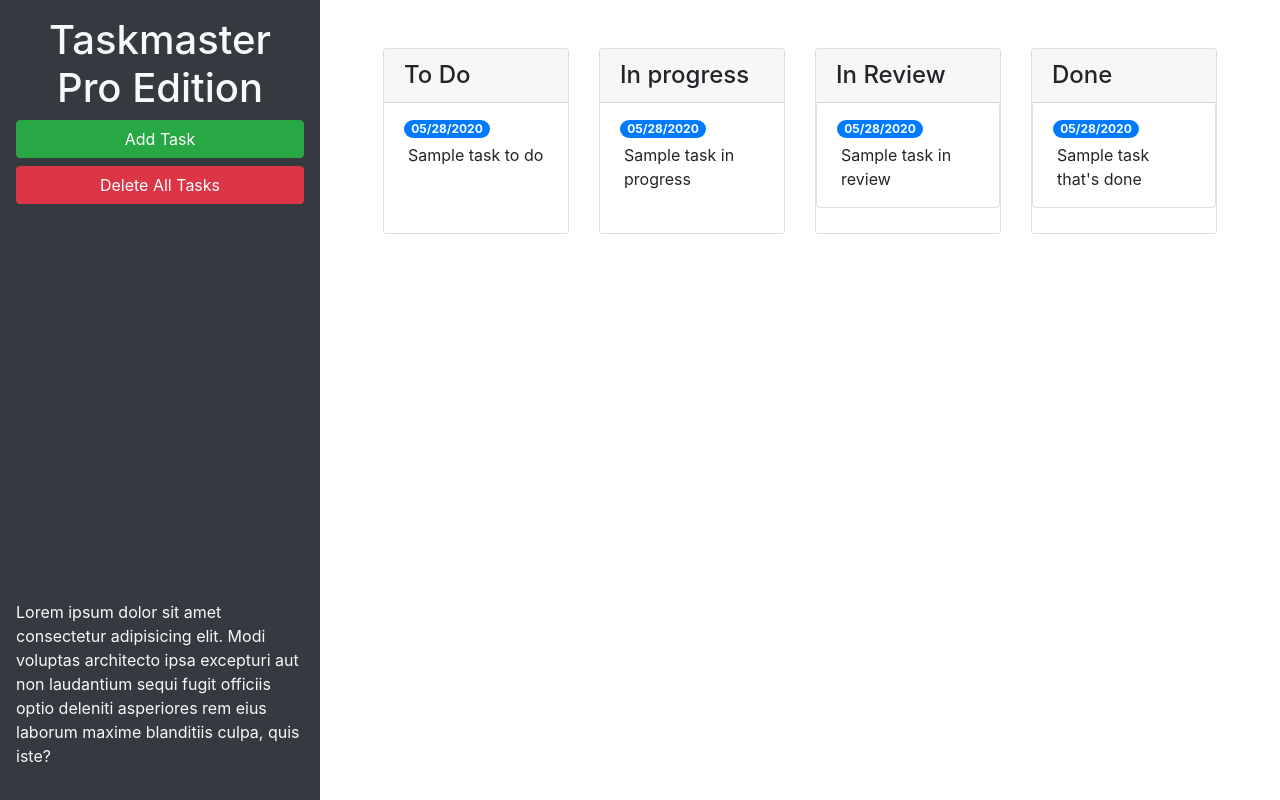
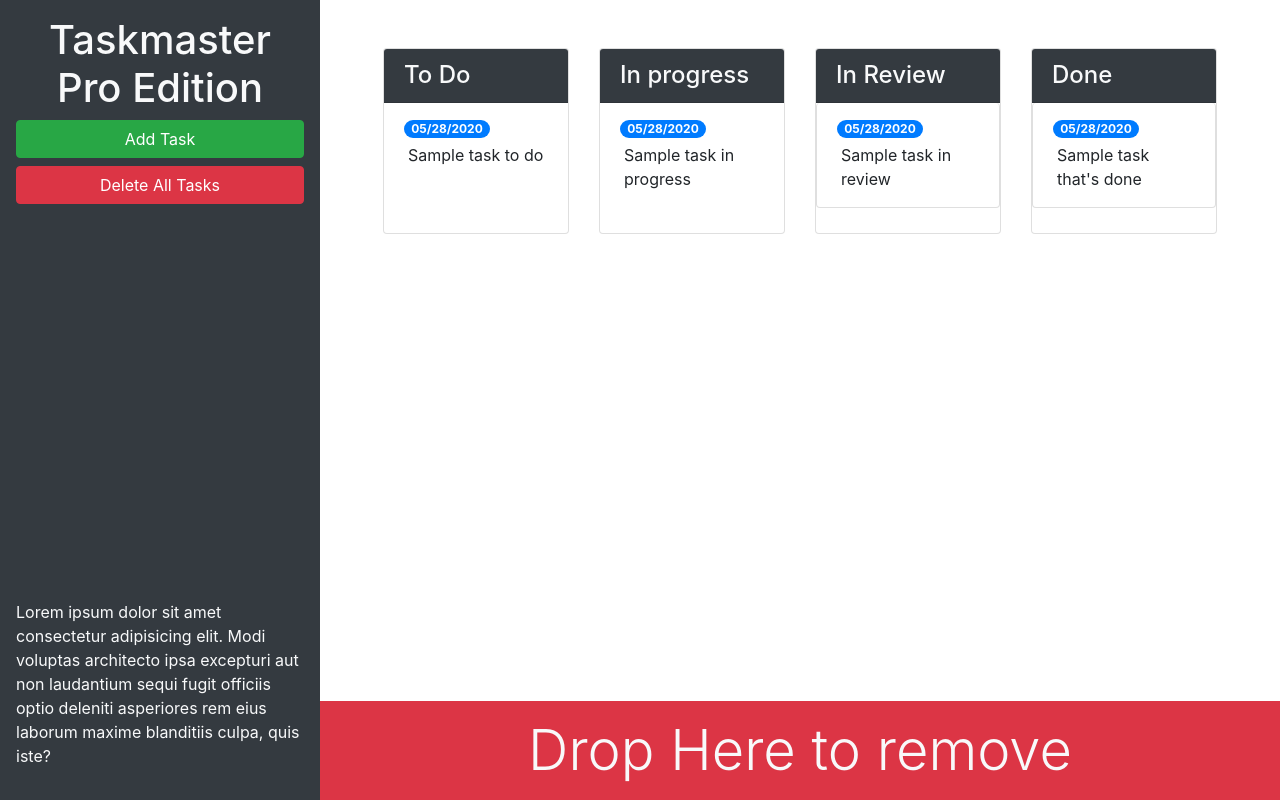
Before and after one commit to tarekyou/taskmaster-pro, a plain HTML site: page index.html in a window 1280 px wide. Drawn offline with nearby package versions, Linux system fonts and the light colour scheme.

Commit message:
closing branch

```diff
--- a/index.html
+++ b/index.html
@@ -13,21 +13,21 @@
 <body>
 
   <div class="row min-vh-100 no-gutters">
-    <header class="col-12 col-lg-3 bg-dark text-light d-flex flex-column p-4 p-lg-3">
+    <header class="col-12 col-lg-3 bg-dark text-light sticky-top d-flex flex-column p-4 p-lg-3">
       <h1 class="text-center">Taskmaster Pro Edition</h1>
       <button id="create-task" class="btn btn-block btn-success" data-toggle="modal" data-target="#task-form-modal">Add
         Task</button>
       <button id="remove-tasks" class="btn btn-block btn-danger">Delete All Tasks</button>
-      <p class="mt-auto">Lorem ipsum dolor sit amet consectetur adipisicing elit. Modi voluptas architecto ipsa
+      <p class="mt-auto d-none d-lg-block">Lorem ipsum dolor sit amet consectetur adipisicing elit. Modi voluptas architecto ipsa
         excepturi aut non
         laudantium sequi fugit officiis optio deleniti asperiores rem eius laborum maxime blanditiis culpa, quis iste?
       </p>
     </header>
-    <main class="col-12 col-lg-9">
+    <main class="col-12 col-lg-9 d-flex flex-column">
       <div class="m-5 row justify-content-around">
         <div class="col-12 col-md-6 col-xl-3 mb-3">
           <div class="card">
-        <h4 class="card-header">To Do</h4>
+        <h4 class="card-header bg-dark text-light">To Do</h4>
         <ul id="list-toDo" class="list-group list-group-flush">
           <li class="list-group-item">
             <span class="badge badge-primary badge-pill"> 05/28/2020</span>
@@ -38,7 +38,7 @@
         </div>
         <div class="col-12 col-md-6 col-xl-3 mb-3">
           <div class="card">
-          <h4 class="card-header">In progress</h4>
+          <h4 class="card-header bg-dark text-light">In progress</h4>
           <ul id="list-inProgress" class="list-group list-group-flush">
             <li class="list-group-item">
               <span class=" badge badge-primary badge-pill"> 05/28/2020</span>
@@ -50,7 +50,7 @@
          <!-- in review start -->
   <div class="col-12 col-md-6 col-xl-3 mb-3">
     <div class="card">
-    <h4 class="card-header">In Review</h4>
+    <h4 class="card-header bg-dark text-light">In Review</h4>
     <ul id="list-inReview" class="list-group">
       <li class="list-group-item">
         <span class="badge badge-primary badge-pill">05/28/2020</span>
@@ -63,7 +63,7 @@
   <!-- done start -->
   <div class="col-12 col-md-6 col-xl-3 mb-3">
     <div class="card">
-    <h4 class="card-header">Done</h4>
+    <h4 class="card-header bg-dark text-light">Done</h4>
     <ul id="list-done" class="list-group">
       <li class="list-group-item">
         <span class="badge badge-primary badge-pill">05/28/2020</span>
@@ -73,6 +73,11 @@
     </div>
   </div>
   <!-- done end -->
+      </div>
+      <div id="trash" class="mt-auto">
+        <div class="w-100 bg-danger p-3 text-center text-light display-4">
+          Drop Here to remove
+        </div>
       </div>
     </main>
   </div>
```
